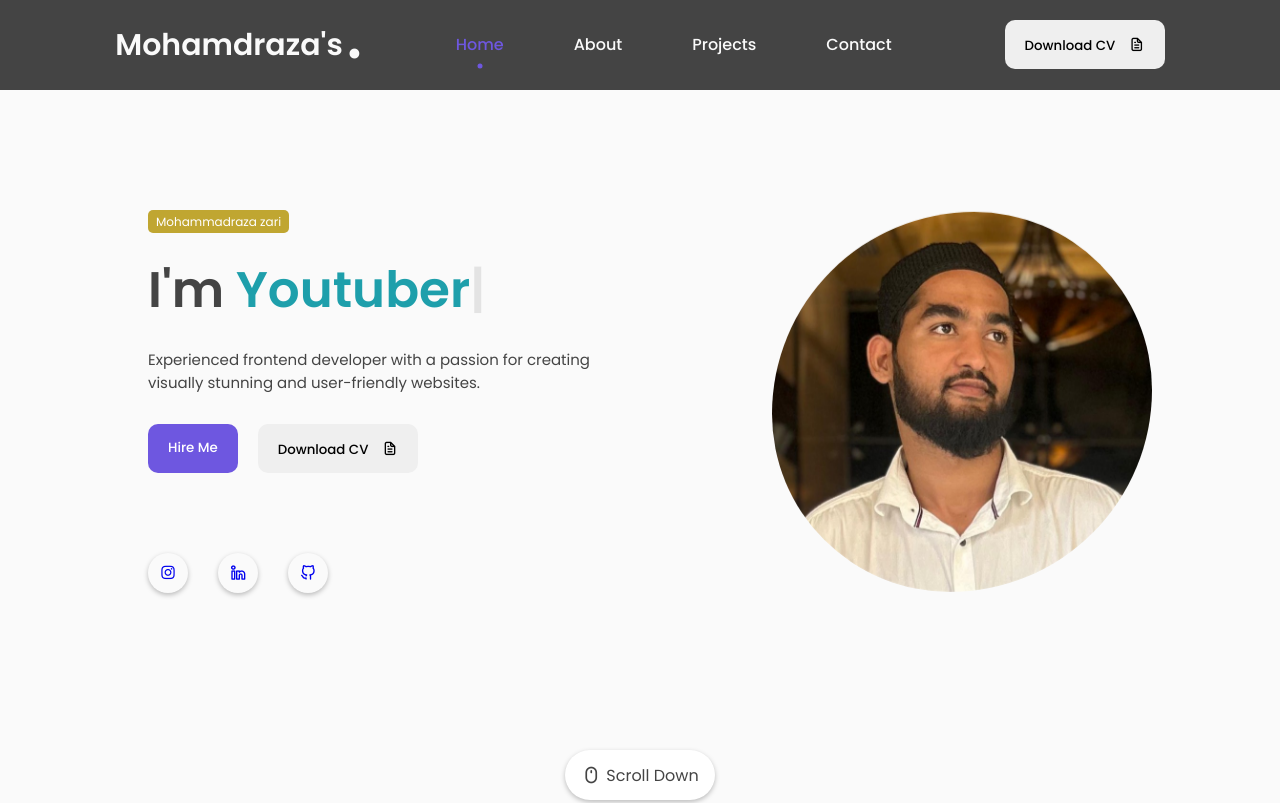
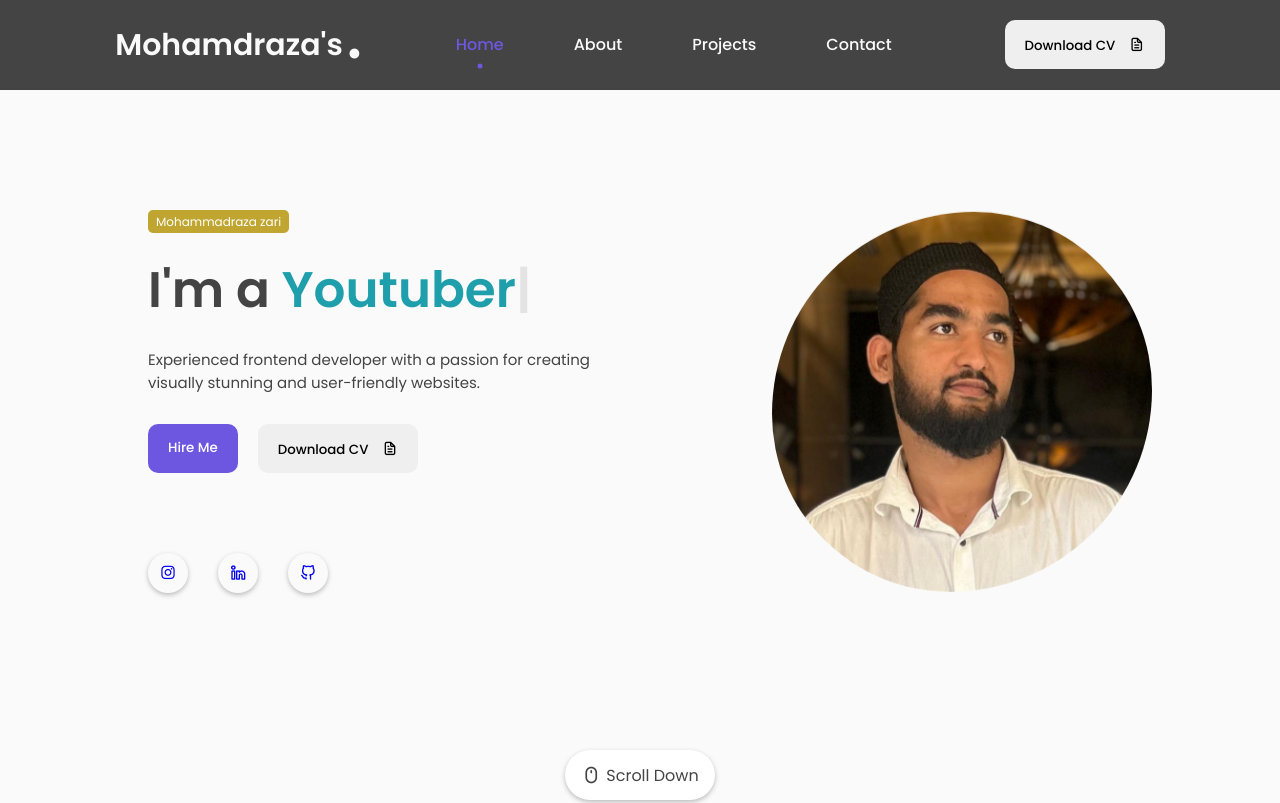
Before and after one commit to spydershoat/Portfolio, a plain HTML site: page Portfolio/index.html in a window 1280 px wide. Shown: the top 803 px of the page. Drawn offline with nearby package versions, Linux system fonts and the light colour scheme.

Commit message:
Update index.html

```diff
--- a/Portfolio/index.html
+++ b/Portfolio/index.html
@@ -63,7 +63,7 @@
                 <span>Mohammadraza zari</span>
             </div>
             <div class="featured-name">
-                <p>I'm <span class="typedText"></span></p>
+                <p>I'm a <span class="typedText"></span></p>
             </div>
             <div class="featured-text-info">
                 <p>Experienced frontend developer with a passion for creating visually stunning
@@ -281,4 +281,5 @@
     <!-- ----- MAIN JS ----- -->
     <script src="assets/js/main.js"></script>
 </body>
+
 </html>
```
